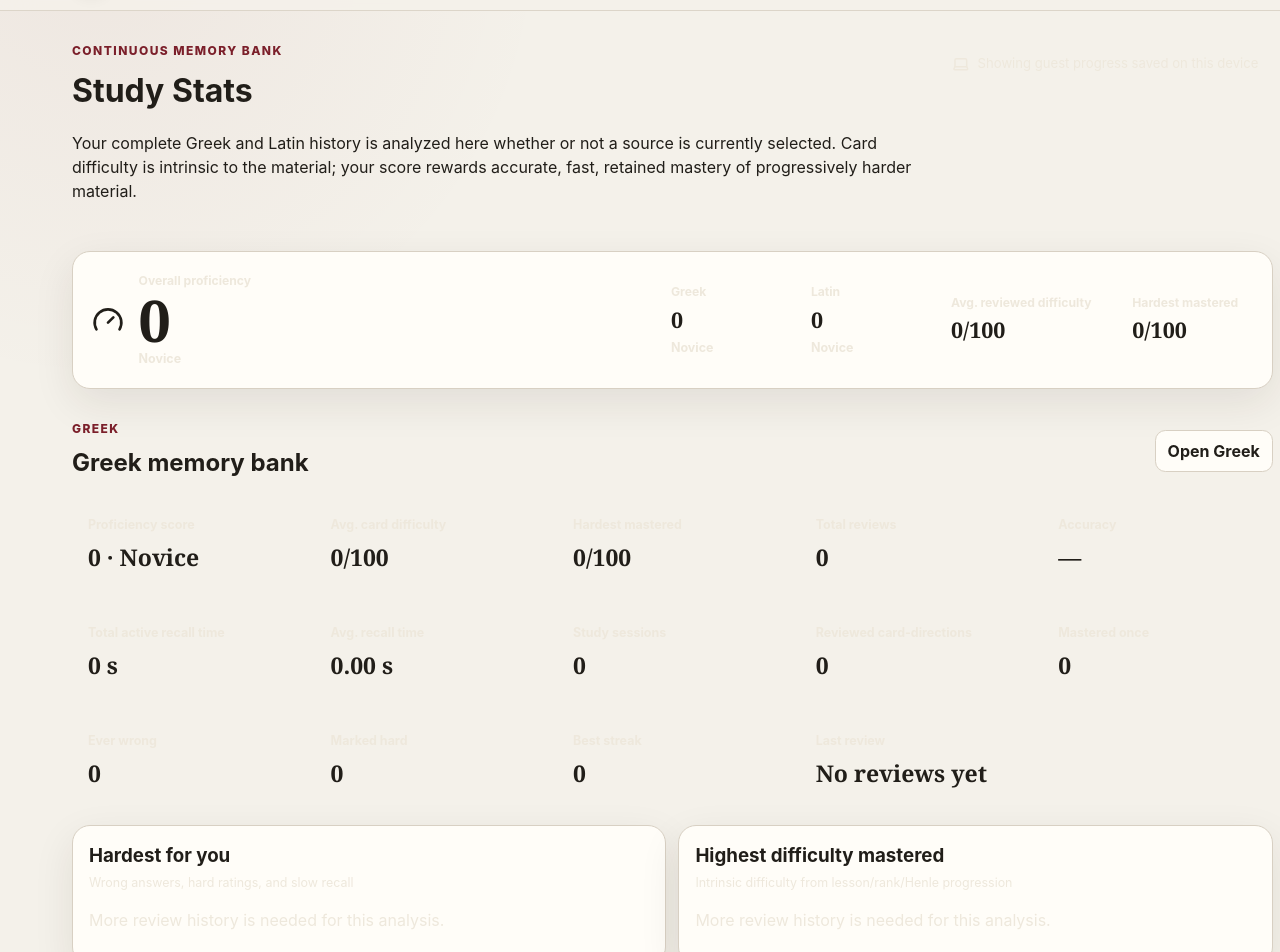
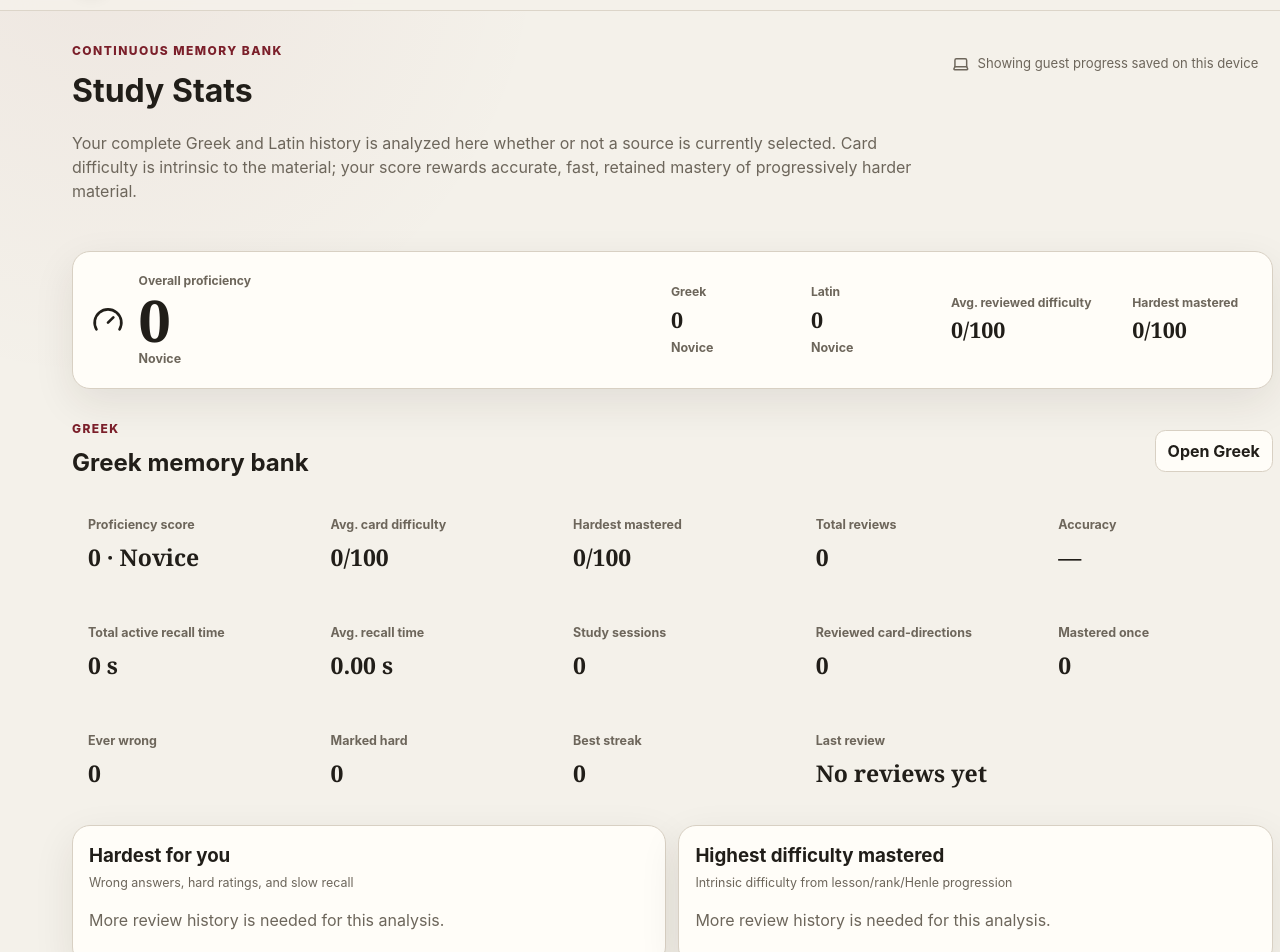
Before and after one commit to coltonkirby01/greek-latin-study, a React (Vite) app: page /stats in a window 1280 px wide. Shown: the part 60-1012 px from the top of the page. Built offline with nearby package versions, Linux system fonts and the light colour scheme; no server answers.

Commit message:
Fix Stats text contrast in light and dark themes

```diff
--- a/src/pages/stats-page.css
+++ b/src/pages/stats-page.css
@@ -1,6 +1,7 @@
 .stats-page {
   display: grid;
   gap: 2rem;
+  color: var(--foreground);
 }
 
 .stats-hero,
@@ -37,17 +38,19 @@
 .stats-section-heading h3,
 .stats-ranked-heading h3 {
   margin: 0;
+  color: var(--foreground);
 }
 
 .stats-section-heading p,
 .stats-ranked-heading p {
   margin: 0.2rem 0 0;
-  color: var(--muted);
+  color: var(--muted-foreground);
   font-size: 0.78rem;
 }
 
 .stats-hero p:last-child {
   max-width: 54rem;
+  color: var(--muted-foreground);
 }
 
 .stats-sync-note {
@@ -55,7 +58,7 @@
   padding: 0.7rem 0.9rem;
   border: 1px solid var(--line);
   border-radius: 999px;
-  color: var(--muted);
+  color: var(--muted-foreground);
   font-size: 0.82rem;
   white-space: nowrap;
 }
@@ -92,7 +95,7 @@
 
 .stats-score-main span,
 .stats-score-breakdown span {
-  color: var(--muted);
+  color: var(--muted-foreground);
   font-size: 0.76rem;
   font-weight: 700;
 }
@@ -101,11 +104,12 @@
   font-family: var(--font-serif);
   font-size: clamp(2.2rem, 5vw, 3.6rem);
   line-height: 0.95;
+  color: var(--foreground);
 }
 
 .stats-score-main em,
 .stats-score-breakdown em {
-  color: var(--muted);
+  color: var(--muted-foreground);
   font-size: 0.78rem;
   font-style: normal;
   font-weight: 700;
@@ -127,6 +131,7 @@
 .stats-score-breakdown strong {
   font-family: var(--font-serif);
   font-size: 1.35rem;
+  color: var(--foreground);
 }
 
 .stats-language-section {
@@ -149,10 +154,11 @@
   display: grid;
   gap: 0.35rem;
   align-content: center;
+  color: var(--foreground);
 }
 
 .stats-overview-card span {
-  color: var(--muted);
+  color: var(--muted-foreground);
   font-size: 0.78rem;
   font-weight: 700;
 }
@@ -161,6 +167,7 @@
   font-family: var(--font-serif);
   font-size: clamp(1.15rem, 1.8vw, 1.6rem);
   font-weight: 650;
+  color: var(--foreground);
 }
 
 .stats-analysis-grid {
@@ -172,6 +179,7 @@
 .stats-ranked-panel {
   padding: 1rem;
   min-width: 0;
+  color: var(--foreground);
 }
 
 .stats-ranked-panel ol {
@@ -199,11 +207,12 @@
   overflow: hidden;
   text-overflow: ellipsis;
   white-space: nowrap;
+  color: var(--foreground);
 }
 
 .stats-ranked-panel li span,
 .stats-ranked-panel li em {
-  color: var(--muted);
+  color: var(--muted-foreground);
   font-size: 0.76rem;
   font-style: normal;
 }
@@ -216,6 +225,7 @@
 .stats-table-wrap,
 .stats-recent-section {
   padding: 1.1rem;
+  color: var(--foreground);
 }
 
 .stats-table-scroll {
@@ -228,6 +238,7 @@
   min-width: 1150px;
   border-collapse: collapse;
   font-size: 0.8rem;
+  color: var(--foreground);
 }
 
 .stats-card-table {
@@ -243,11 +254,15 @@
 }
 
 .stats-table th {
-  color: var(--muted);
+  color: var(--muted-foreground);
   font-size: 0.72rem;
   text-transform: uppercase;
   letter-spacing: 0.04em;
   white-space: nowrap;
+}
+
+.stats-table td {
+  color: var(--foreground);
 }
 
 .stats-table td:first-child {
@@ -289,10 +304,11 @@
 
 .stats-recent-row strong {
   overflow-wrap: anywhere;
+  color: var(--foreground);
 }
 
 .stats-recent-row span {
-  color: var(--muted);
+  color: var(--muted-foreground);
   font-size: 0.78rem;
 }
 
@@ -313,8 +329,9 @@
   text-transform: capitalize;
 }
 
-.stats-empty {
-  color: var(--muted);
+.stats-empty,
+.stats-legacy-note {
+  color: var(--muted-foreground);
 }
 
 @media (max-width: 1100px) {
```
